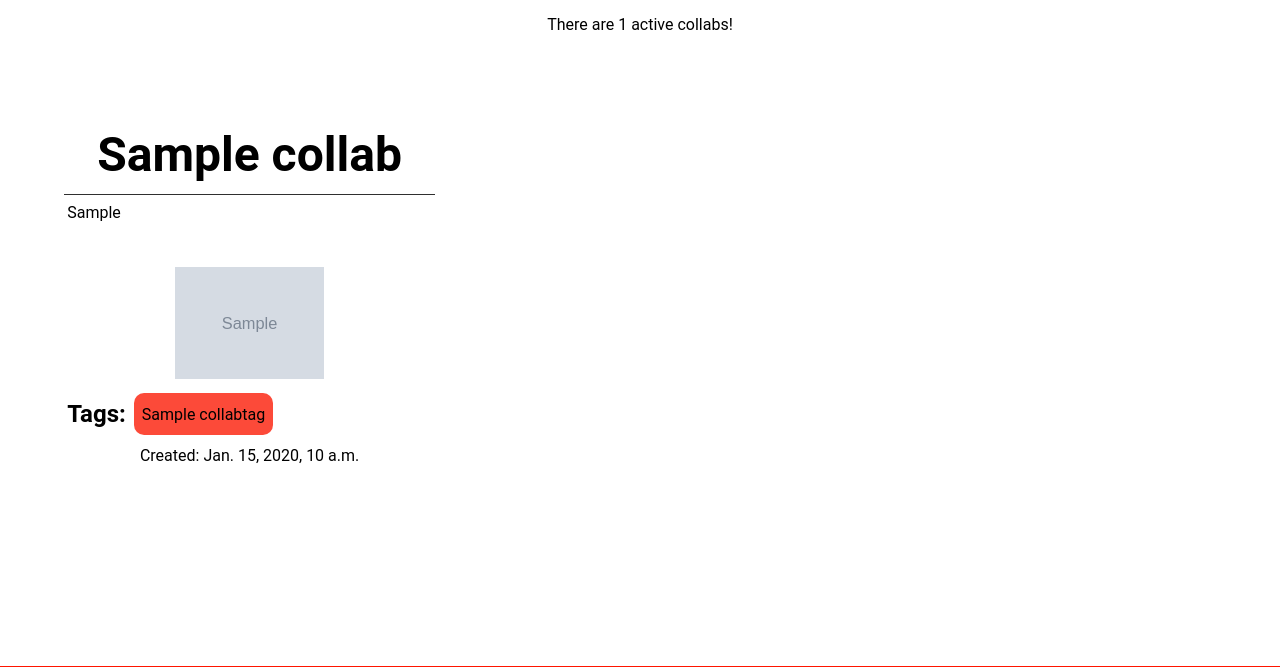
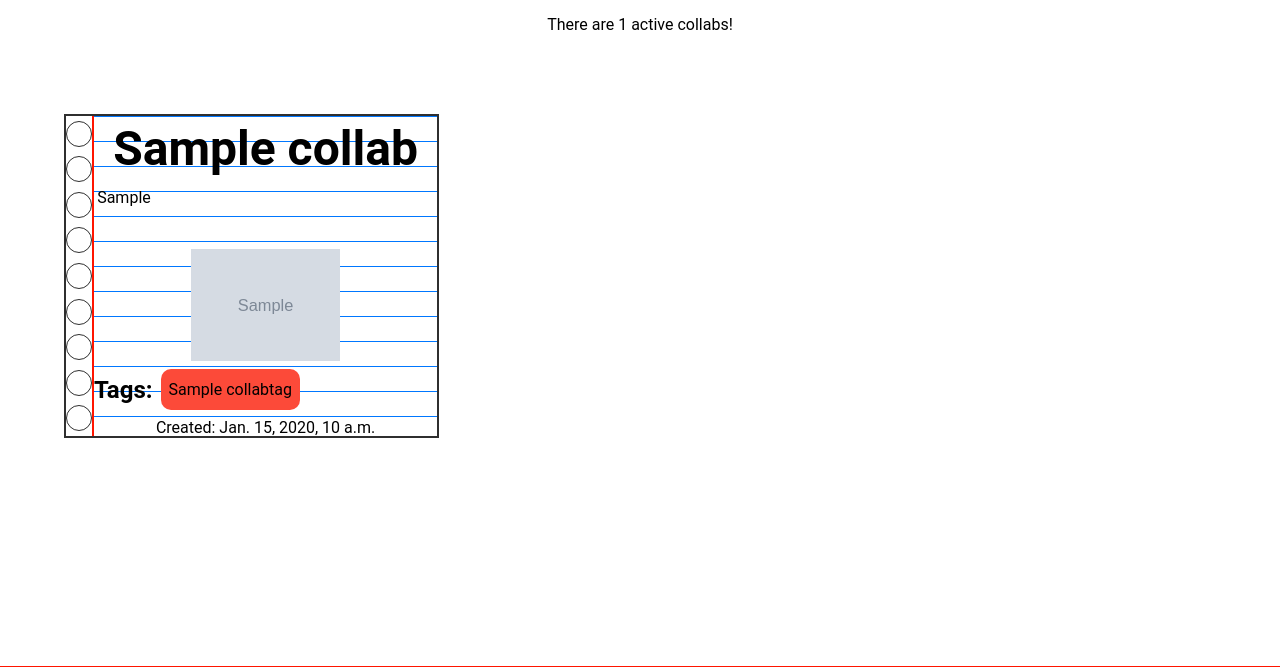
Before and after one commit to DomanskiFilip/MyCollab, a Django app: page / in a window 1280 px wide. Shown: the part 129-796 px from the top of the page. Run offline with Django 4.2, Linux system fonts and the light colour scheme; tables that the repository leaves empty hold one stand-in row (values such as "Sample post"); grey boxes marked "Sample" are stand-in pictures.

Commit message:
new collab notelike design

```diff
--- a/Core/static/Core/style.css
+++ b/Core/static/Core/style.css
@@ -226,7 +226,7 @@ footer {
     #collabListWrapper span {
         width: 98%;
         min-height: 3.3rem;
-        max-height: 20%;
+        max-height: 50%;
         overflow: auto;
         overflow-x: hidden;
         text-align: justify;
@@ -235,8 +235,7 @@ footer {
 
     #collabInfoBar {
         display: flex;
-        flex-direction: column;
-        justify-content: space-around;
+        flex-direction: row;
         width: 29vw;
         height: 40vh;
         text-decoration: none;
@@ -244,12 +243,47 @@ footer {
         padding: 0;
         margin-bottom: 1rem;
         z-index: 10;
+        border: 2.5px solid var(--shadow);
+        background: repeating-linear-gradient(180deg,rgb(0, 119, 255),rgb(0, 119, 255) 0.5px, var(--main) 0.5px, var(--main) 25px);
     }
 
         #collabInfoBar:hover {
-            background-color: var(--action-highlite);
+            background: repeating-linear-gradient(180deg,rgb(0, 119, 255),rgb(0, 119, 255) 0.5px, var(--action-highlite) 0.5px, var(--action-highlite) 25px);
             color: var(--secondary-text);
         }
+
+    #collabInfoBar aside:nth-of-type(1) {
+        width: 7%;
+        max-width: 30px;
+        display: flex;
+        flex-direction: column;
+        justify-content: space-around;
+        align-items: center;
+        background: var(--main);
+    }
+
+        .circle {
+            height: 1.5rem;
+            width: 1.5rem;
+            background-color: var(--main);
+            border-radius: 50%;
+            display: inline-block;
+            border: 1px solid var(--shadow);
+        }
+
+    #collabInfoBar aside:nth-of-type(2) {
+        width: 93%;
+        display: flex;
+        flex-direction: column;
+        justify-content: space-between;
+        border-left: 2px solid var(--text-highlite);
+    }
+
+    #collabInfoBar:hover {
+        transform: translate(0%, 0%) rotate(1.25deg) ;
+        z-index: 9999;
+        outline: 1px solid transparent;
+    }
 
         #collabInfoBar p {
             text-align: center;
@@ -262,9 +296,8 @@ footer {
                 align-items: center;
                 min-height: 20%;
                 max-height: 20%;
-                padding: 0.5rem;
                 margin-bottom: 0.5rem;
-                border-bottom: 0.5px solid var(--shadow);
+                flex: 1;
             }
 
                 #collabInfoBarHeader h2:nth-of-type(1) {
@@ -277,12 +310,12 @@ footer {
                 display: flex;
                 flex-direction: row;
                 align-items: center;
-                padding: 0.2rem;
+                width:100%;
             }
 
                 .collabInfoBarWrapper img{
                     width: 100%;
-                    max-height: 7rem;
+                    height: 7rem;
                     object-fit: scale-down;
                     margin-top: 0.5rem;
                 }
--- a/Core/templates/Core/index.html
+++ b/Core/templates/Core/index.html
@@ -9,12 +9,24 @@ Index
 <main id="collabListWrapper">
 {% for collab, main_image in collabs_withImg %}
     <a href="{% url 'collabs:collab' collab.id %}" id="collabInfoBar">
+        <aside>
+            <div class="circle"></div>
+            <div class="circle"></div>
+            <div class="circle"></div>
+            <div class="circle"></div>
+            <div class="circle"></div>
+            <div class="circle"></div>
+            <div class="circle"></div>
+            <div class="circle"></div>
+            <div class="circle"></div>
+        </aside>
+        <aside>
             <section id="collabInfoBarHeader">
                 <h2>{{ collab.title }}</h2>
             </section>
                 <span>{{ collab.introduction }}</span>
             <section class="collabInfoBarWrapper">
-        <img src="{{ main_image.image.url }}" alt="{{ collab.title }}">
+            <img src="{{ main_image.image.url }}" alt="" onerror="this.style.display='none'">
              </section>
             <section class="collabInfoBarWrapper">
             <h2>Tags:</h2>
@@ -25,7 +37,10 @@ Index
                 </ul>
             </section>
             <p>Created: {{ collab.created_at }}</p>
+        </aside>
     </a>
+
+
 
 {% empty %}
     <p>No collaborations to display.</p>
```
Lines whose indentation alone changed are shown as unchanged.
